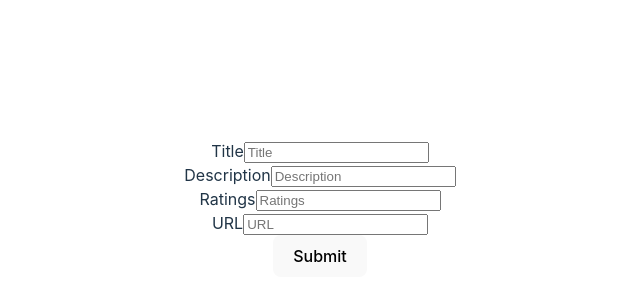
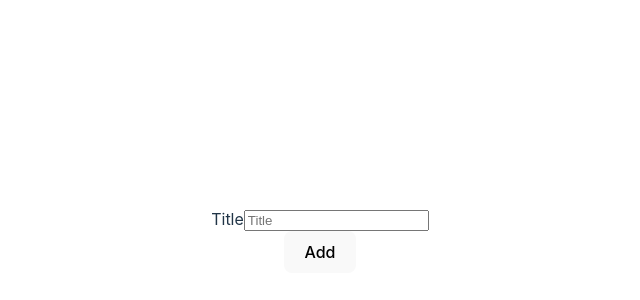
Before and after one commit to Ram-Ram007/app, a React (Vite) app in the folder app/: page / in a window 1280 px wide. Shown: the part 160-460 px from the top of the page, without its empty margins (320-960 px from the left). Built offline with nearby package versions, Linux system fonts and the light colour scheme.

Commit message:
added local storage

```diff
--- a/app/src/App.jsx
+++ b/app/src/App.jsx
@@ -1,122 +1,73 @@
-import React, { useState } from 'react';
-import { Formik, Form, Field, ErrorMessage } from 'formik';
-import Input from './Components/input';
-import Button from './Components/button';
-import * as Yup from 'yup';
-import './App.css';
-
-
+import React, { useEffect, useState } from "react";
+import Input from "./Components/input";
+import Button from "./Components/button";
+import Card from "./Components/card";
+import { v4 as uuidv4 } from "uuid";
+import "./App.css";
 
 function App() {
-  const initialValues = {
-    title: '',
-    description: '',
-    ratings: '',
-    url: '',
+  const [titles, setTitles] = useState([]);
+  const [title, setTitle] = useState("");
+
+  // Load data from local storage when the component mounts
+  useEffect(() => {
+    const storedTitles = JSON.parse(localStorage.getItem("titles"));
+    if (storedTitles && Array.isArray(storedTitles)) {
+      setTitles(storedTitles);
+    }
+  }, []);
+
+  const handleSubmit = (e) => {
+    e.preventDefault();
+    const data = { id: uuidv4(), title: title };
+    const newTitles = [...titles, data];
+    setTitles(newTitles);
+    localStorage.setItem("titles", JSON.stringify(newTitles));
+    setTitle("");
   };
 
-const validationSchema = Yup.object().shape({
-  title: Yup.string().required('Title required'),
-  description: Yup.string().required('Description required').min(5,"Description should be at least 5 characters"),
-  ratings: Yup.number().required('Ratings is required').max(10,"Rating cannot be greater than 10"),
-  url: Yup.string().url('Enter a valid URL').required('URL is required'),
-});
+  function UpdateCard() {
+    // Add update functionality here
+  }
 
+  function deleteCard(id) {
+    const filterArray = titles.filter((check) => check.id !== id);
+    setTitles(filterArray);
+    localStorage.setItem("titles", JSON.stringify(filterArray));
+  }
 
-
-  const handleSubmit = (values, { resetForm }) => {
-
-    console.log(values);
-
-
-    const url = document.createElement('img');
-    url.src = values.url;
-    url.alt = 'Image';
-
-    const card = document.createElement('div');
-    card.classList.add('card');
-
-    const title = document.createElement('h3');
-    title.textContent = values.title;
-
-    const ratings = document.createElement('p');
-    ratings.textContent = `Ratings: ${values.ratings}`;
-
-    const description = document.createElement('p');
-    description.textContent = values.description;
-
-
-    card.append(title, description, ratings, url);
-
-
-    document.querySelector(".card").appendChild(card);
-
-
-    resetForm();
-  };
+  useEffect(() => {
+    console.log(titles);
+  }, [titles]);
 
   return (
     <div>
-      <Formik
-        initialValues={initialValues}
-        onSubmit={handleSubmit}
-        validationSchema={validationSchema}
-      >
-        {({ touched, errors }) => (
-          <Form>
+      <form onSubmit={handleSubmit}>
         <div>
-              <label htmlFor="title">Title</label>
-              <Field
+          <Input
+            label="Title"
             type="text"
-                id="title"
+            id="1"
             name="title"
             placeholder="Title"
+            onChange={(e) => setTitle(e.target.value)}
+            value={title}
           />
-              {touched.title && errors.title && (
-                <div className="error">{errors.title}</div>
-              )}
+          <Button type="submit" name="Add" />
         </div>
-            <div>
-              <label htmlFor="description">Description</label>
-              <Field
-                type="text"
-                id="description"
-                name="description"
-                placeholder="Description"
+      </form>
+
+      {titles.map((item) => {
+        return (
+          <div key={item.id}>
+            <Card
+              values={item}
+              deleteCard={() => deleteCard(item.id)}
+              UpdateCard={() => UpdateCard(item.id)}
             />
-              {touched.description && errors.description && (
-                <div className="error">{errors.description}</div>
-              )}
           </div>
-            <div>
-              <label htmlFor="ratings">Ratings</label>
-              <Field
-                type="number"
-                id="ratings"
-                name="ratings"
-                placeholder="Ratings"
-              />
-              {touched.ratings && errors.ratings && (
-                <div className="error">{errors.ratings}</div>
-              )}
-            </div>
-            <div>
-              <label htmlFor="url">URL</label>
-              <Field
-                type="url"
-                id="url"
-                name="url"
-                placeholder="URL"
-              />
-              {touched.url && errors.url && (
-                <div className="error">{errors.url}</div>
-              )}
-            </div>
-            <Button type="submit" name="Submit" />
-          </Form>
-        )}
-      </Formik>
-      <div className="card"></div>
+        );
+      })}
     </div>
   );
 }
--- a/app/src/Components/button.jsx
+++ b/app/src/Components/button.jsx
@@ -1,14 +1,13 @@
 import React from 'react';
 
-function Button({ name, type, onClick }) {
+function Button({ name, type}) {
   return (
     <div>
-      <button type={type} onClick={onClick}>
+      <button type={type} >
         {name}
       </button>
     </div>
   );
 }
 
-//
 export default Button;
--- /dev/null
+++ b/app/src/Components/card.jsx
@@ -0,0 +1,13 @@
+import React from "react";
+
+const Card = ({ values, deleteCard, UpdateCard }) => {
+  return (
+    <div className="card">
+      <h2 id={values.id}> {values.title}</h2>
+      <button onClick={deleteCard}>delete</button>
+      <button onClick={UpdateCard}>Update</button>
+    </div>
+  );
+};
+
+export default Card;
--- a/app/src/Components/input.jsx
+++ b/app/src/Components/input.jsx
@@ -1,19 +1,19 @@
-import React from 'react';
+  import React from "react";
 
-function Input({ label, name, type, placeholder }) {
-  return (
-    <div>
-      <label>
-        {label}
+  function Input({ label, id, type, name, placeholder, onChange, value }) {
+    return (
+      <>
+        <label>{label}</label>
         <input
+          type={type}
+          id={id}
+          placeholder={placeholder}
           name={name}
-          type={type}
-          placeholder={placeholder}
+          onChange={onChange}
+          value={value}
         />
-      </label>
-    </div>
-  );
-}
+      </>
+    );
+  }
 
-export default Input;
-//
+  export default Input;
```
Lines whose indentation alone changed are shown as unchanged.
